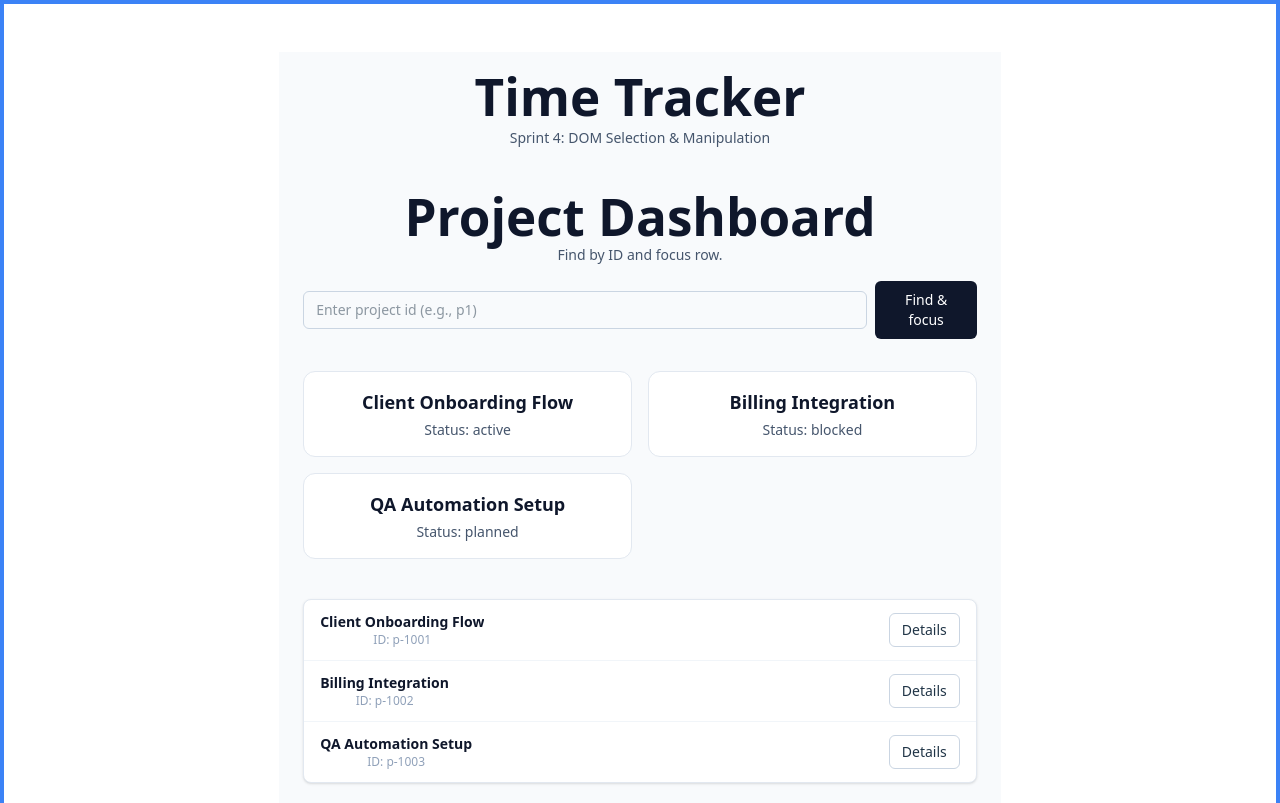
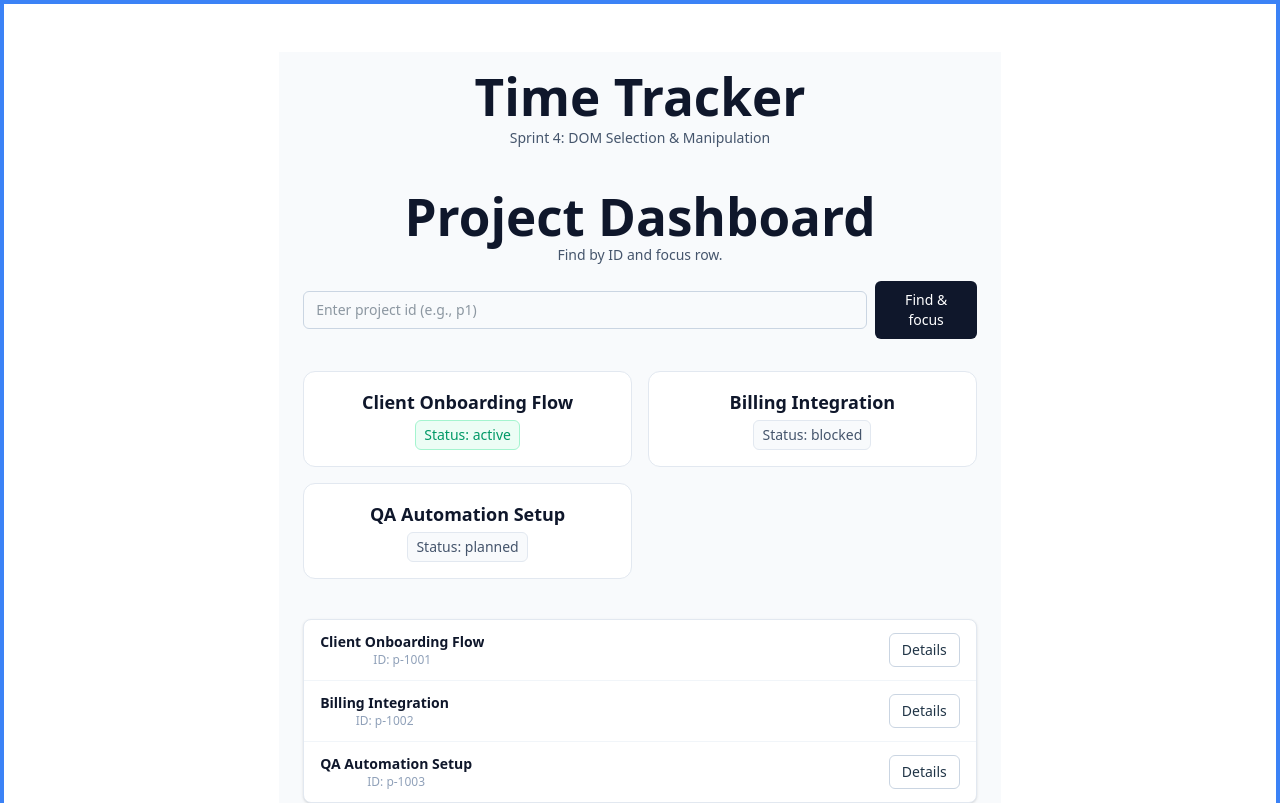
Before and after one commit to jadiennejenson/ts-intro-vite, a React (Vite) app: page / in a window 1280 px wide. Shown: the top 803 px of the page. Built offline with nearby package versions, Linux system fonts and the light colour scheme.

Commit message:
save message

```diff
--- a/src/App.tsx
+++ b/src/App.tsx
@@ -5,7 +5,6 @@ import { projects } from "./data/projects";
 import { countByStatus } from "./utils/projectUtils";
 import { ProjectDashboard } from "./components/ProjectDashboard";
 import HelperComponent from "./helpers/HelperComponent";
-
 
 export default function App() {
   const [count, setCount] = useState(0);
--- a/src/components/ProjectDashboard.tsx
+++ b/src/components/ProjectDashboard.tsx
@@ -87,6 +87,13 @@ export function ProjectDashboard({ projects }: ProjectDashboardProps): React.JSX
     });
   }, [projects]);
 
+  const STATUS_COLORS: Record<string, string> = {
+  active: "text-emerald-600 bg-emerald-50 border-emerald-200",
+  inactive: "text-slate-500 bg-slate-50 border-slate-200",
+  pending: "text-amber-600 bg-amber-50 border-amber-200",
+  // fallback color if status doesn't match
+  default: "text-slate-600 bg-slate-50 border-slate-200",
+};
 
 
   return (
@@ -123,7 +130,7 @@ export function ProjectDashboard({ projects }: ProjectDashboardProps): React.JSX
             className="rounded-xl border border-slate-200 bg-white p-4"
           >
             <h2 className="text-lg font-semibold text-slate-900">{p.name}</h2>
-            <p className="mt-1 text-sm text-slate-600">Status: {p.status}</p>
+            <p className={`mt-1 text-sm rounded-md border px-2 py-1 inline-block ${STATUS_COLORS[p.status] ?? STATUS_COLORS.default}`}>Status: {p.status}</p>
           </article>
         ))}
       </div>
```
